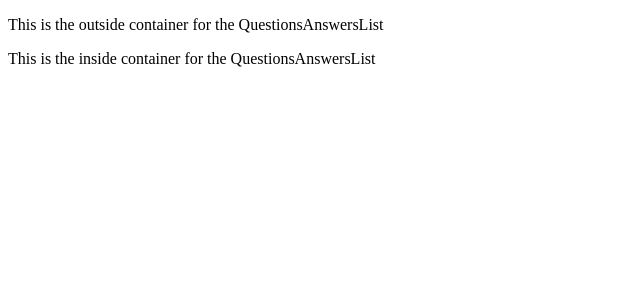
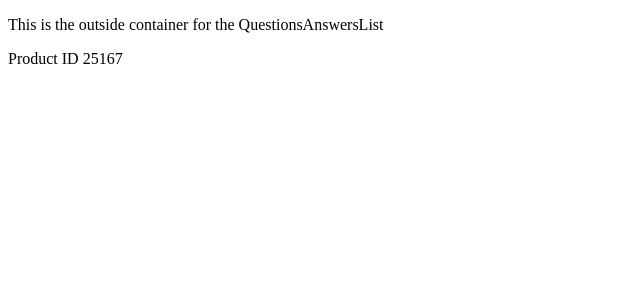
Before and after one commit to cloudcollective/FEC, a React app: page / in a window 1280 px wide. Shown: the top 300 px of the page, without its empty margins (0-640 px from the left). Built offline with nearby package versions, Linux system fonts and the light colour scheme; the HTML template or start-up script is replaced by a standard one.

Commit message:
Check proptypes for incoming question and answers

```diff
--- a/client/src/qa/components/QuestionsAnswersList.jsx
+++ b/client/src/qa/components/QuestionsAnswersList.jsx
@@ -1,9 +1,41 @@
 import React from 'react';
+import PropTypes from 'prop-types';
 
-const QuestionsAnswersList = ({ questions, answers }) => (
-  <div>
-    This is the inside container for the QuestionsAnswersList
-  </div>
-);
+const QuestionsAnswersList = ({ questions, answers }) => {
+  console.log(answers);
+
+  return (
+    <div>
+      Product ID {questions.product_id}
+      {/* {questions.results} */}
+
+    </div>
+  );
+};
+
+QuestionsAnswersList.propTypes = {
+  questions: PropTypes.shape({
+    product_id: PropTypes.string,
+    results: PropTypes.arrayOf(PropTypes.shape({
+      question_id: PropTypes.number,
+      question_body: PropTypes.string,
+      question_date: PropTypes.string,
+      asker_name: PropTypes.string,
+      question_helpfulness: PropTypes.number,
+      reported: PropTypes.bool,
+    })),
+  }).isRequired,
+  answers: PropTypes.shape({
+    question: PropTypes.string,
+    results: PropTypes.arrayOf(PropTypes.shape({
+      answer_id: PropTypes.number,
+      body: PropTypes.string,
+      date: PropTypes.string,
+      answerer_name: PropTypes.string,
+      helpfulness: PropTypes.number,
+      photos: PropTypes.arrayOf(PropTypes.string),
+    })),
+  }).isRequired,
+};
 
 export default QuestionsAnswersList;
```
